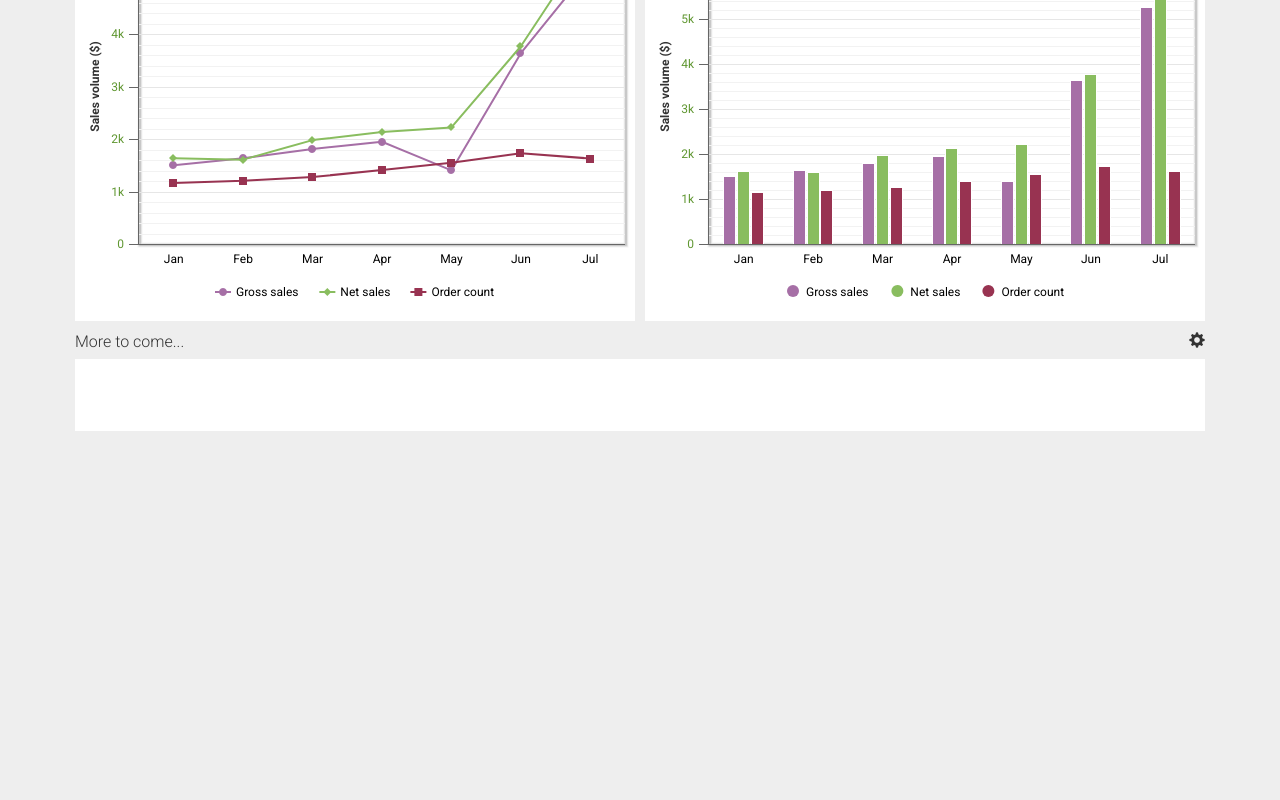
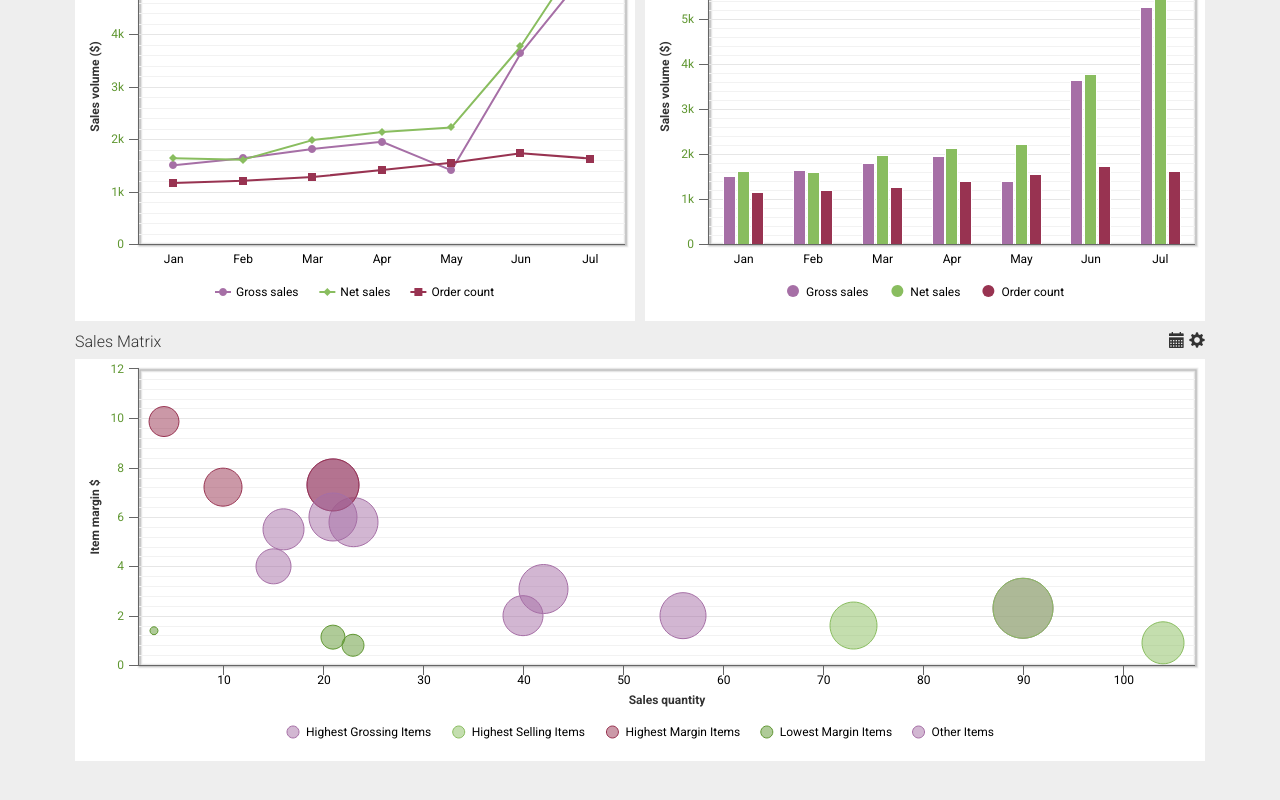
Before and after one commit to karuto/metrics, a plain HTML site: page index.html in a window 1280 px wide. Shown: the part 1724-2524 px from the top of the page. Before the commit the page ends 2210 px from the top, so only its background shows below. Drawn offline with nearby package versions, Linux system fonts and the light colour scheme.

Commit message:
Added bubble chart

```diff
--- a/index.html
+++ b/index.html
@@ -528,16 +528,17 @@
 						</li>
 
 
-				        <li data-row="7" data-col="1" data-sizex="12" data-sizey="1">
+				        <li data-row="7" data-col="1" data-sizex="12" data-sizey="4">
 
 							<header class="block-header clearfix">
-								<span class="block-title">More to come...</span>
+								<span class="block-title">Sales Matrix</span>
 								<div class="block-ctrls">
+									<span class="glyphicon glyphicon-calendar"></span>
 									<span class="glyphicon glyphicon-cog"></span>
 								</div>
 							</header>
 
-				        	<div id="anotherchart"></div>
+				        	<div id="bubblechart"></div>
 						</li>
 				    </ul>
 				</div><!-- .gridster -->
@@ -562,6 +563,7 @@
 
     <!-- Highcharts JavaScript -->
 	<script src="http://code.highcharts.com/highcharts.js"></script>
+	<script src="http://code.highcharts.com/highcharts-more.js"></script>
 	<!-- <script src="http://code.highcharts.com/modules/exporting.js"></script> -->
 	<script src="js/highcharts-ro-theme.js"></script>
 
--- a/js/script.js
+++ b/js/script.js
@@ -300,5 +300,52 @@ $(function(){ // DOM Ready
     });
 
 
+    $('#bubblechart').highcharts({
+
+        chart: {
+            type: 'bubble',
+            zoomType: 'xy',
+        },
+
+        title: {
+            text: ''
+        },
+
+        yAxis: {
+            min: 0,
+            title: {
+                text: 'Item margin $',
+            },
+
+        },
+		credits: {
+			enabled: false
+		},
+
+        xAxis: {
+            title: {
+                text: 'Sales quantity',
+            },
+
+        },
+
+        series: [{
+            name: 'Highest Grossing Items',
+            data: [[90, 2.30, 207], [21, 7.3, 153.3], [23, 5.79, 133.17]]
+        }, {
+            name: 'Highest Selling Items',
+            data: [[104, .9, 93.6], [73, 1.6, 116.8],[90,2.3,207]],
+        }, {
+            name: 'Highest Margin Items',
+            data: [[4, 9.87, 39.48], [10, 7.21, 72.10],[21,7.3,153.3]],
+        }, {
+            name: 'Lowest Margin Items',
+            data: [[21, 1.13, 23.73], [3, 1.39, 4.17],[23,.8,18.4]],
+        }, {
+            name: 'Other Items',
+            data: [[40, 2,80], [21, 6, 126],[15, 4,60],[16,5.5,88],[56,2,112],[42,3.08,128.52]],
+
+        }]
+    });
 
 });
```
